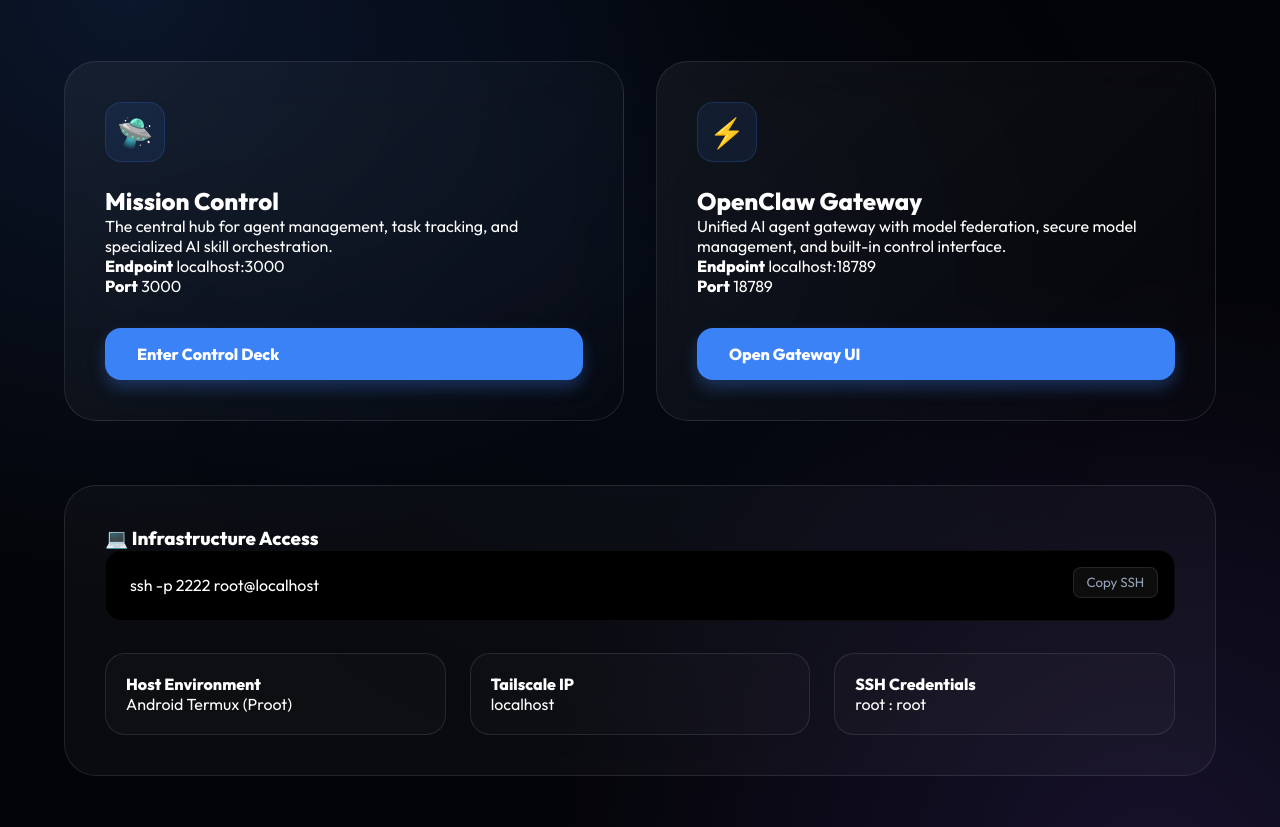
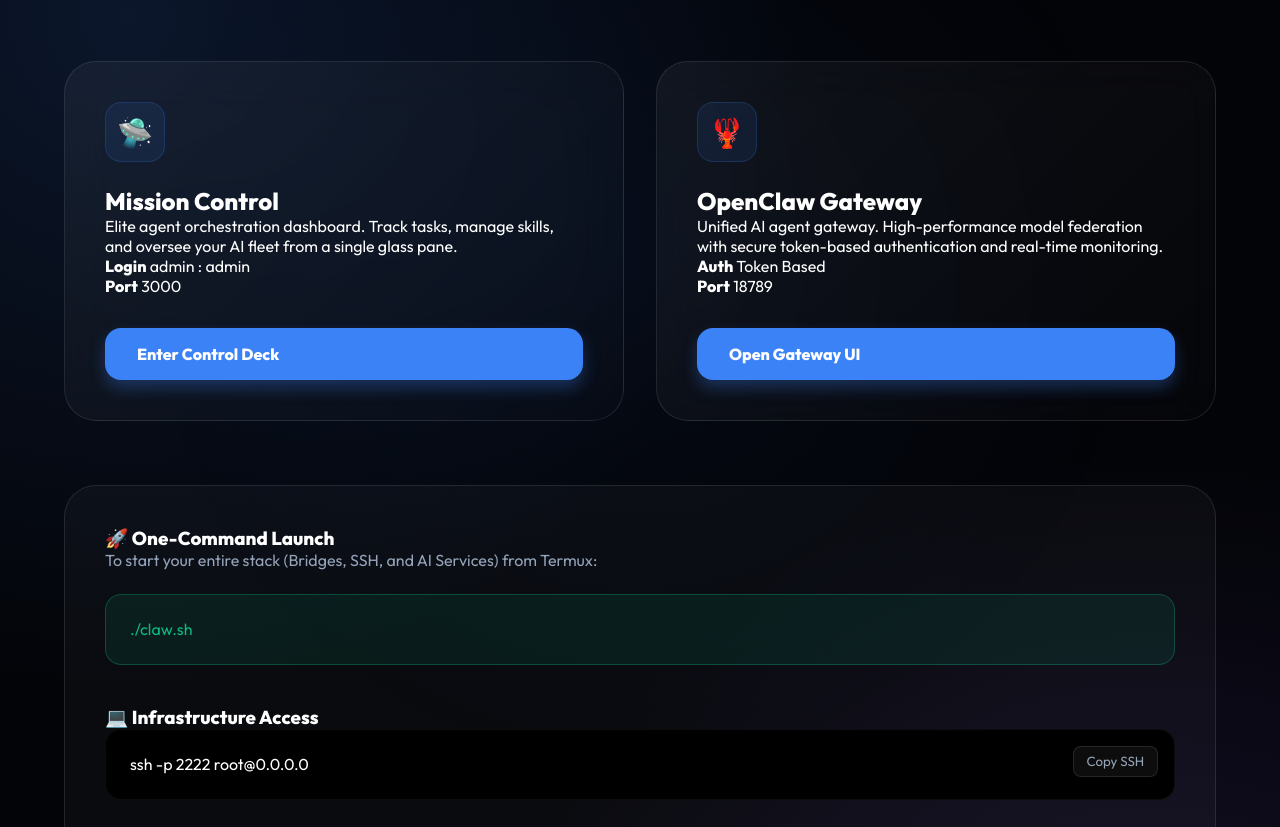
Before and after one commit to Muxd21/Claw-Mission-One, a plain HTML site: page docs/index.html in a window 1280 px wide. Shown: the part 125-952 px from the top of the page. Drawn offline with Linux system fonts and the light colour scheme.

Commit message:
docs: revamp README and Dashboard (index.html) for one-command launch and premium aesthetics

```diff
--- a/docs/index.html
+++ b/docs/index.html
@@ -79,11 +79,11 @@
             <div class="app-card">
                 <div class="app-icon">🛸</div>
                 <h2>Mission Control</h2>
-                <p>The central hub for agent management, task tracking, and specialized AI skill orchestration.</p>
+                <p>Elite agent orchestration dashboard. Track tasks, manage skills, and oversee your AI fleet from a single glass pane.</p>
                 <div class="app-meta">
                     <div class="meta-item">
-                        <b>Endpoint</b>
-                        <span id="mc-url">Loading...</span>
+                        <b>Login</b>
+                        <span>admin : admin</span>
                     </div>
                     <div class="meta-item">
                         <b>Port</b>
@@ -95,14 +95,13 @@
 
             <!-- OpenClaw Gateway Card -->
             <div class="app-card">
-                <div class="app-icon">⚡</div>
+                <div class="app-icon">🦞</div>
                 <h2>OpenClaw Gateway</h2>
-                <p>Unified AI agent gateway with model federation, secure model management, and built-in control
-                    interface.</p>
+                <p>Unified AI agent gateway. High-performance model federation with secure token-based authentication and real-time monitoring.</p>
                 <div class="app-meta">
                     <div class="meta-item">
-                        <b>Endpoint</b>
-                        <span id="oc-url">Loading...</span>
+                        <b>Auth</b>
+                        <span>Token Based</span>
                     </div>
                     <div class="meta-item">
                         <b>Port</b>
@@ -114,7 +113,13 @@
         </div>
 
         <div class="shell-section">
-            <h3>💻 Infrastructure Access</h3>
+            <h3>🚀 One-Command Launch</h3>
+            <p style="color: var(--text-secondary); margin-bottom: 1.5rem;">To start your entire stack (Bridges, SSH, and AI Services) from Termux:</p>
+            <div class="code-block" style="background: rgba(16, 185, 129, 0.1); border-color: rgba(16, 185, 129, 0.3);">
+                <code style="color: #10b981;">./claw.sh</code>
+            </div>
+
+            <h3 style="margin-top: 2.5rem;">💻 Infrastructure Access</h3>
             <div class="code-block">
                 <button class="copy-btn" onclick="copySSH()">Copy SSH</button>
                 <code id="ssh-cmd">ssh -p 2222 root@0.0.0.0</code>
@@ -130,8 +135,12 @@
                     <p id="tailscale-ip">Searching...</p>
                 </div>
                 <div class="term-item">
-                    <h4>SSH Credentials</h4>
+                    <h4>SSH Login</h4>
                     <p>root : root</p>
+                </div>
+                <div class="term-item">
+                    <h4>Gateway Token</h4>
+                    <p>See ~/claw-mission-token.txt</p>
                 </div>
             </div>
         </div>
```
Also changed, not shown: index.html (+19 -10 lines), 1 other file.
